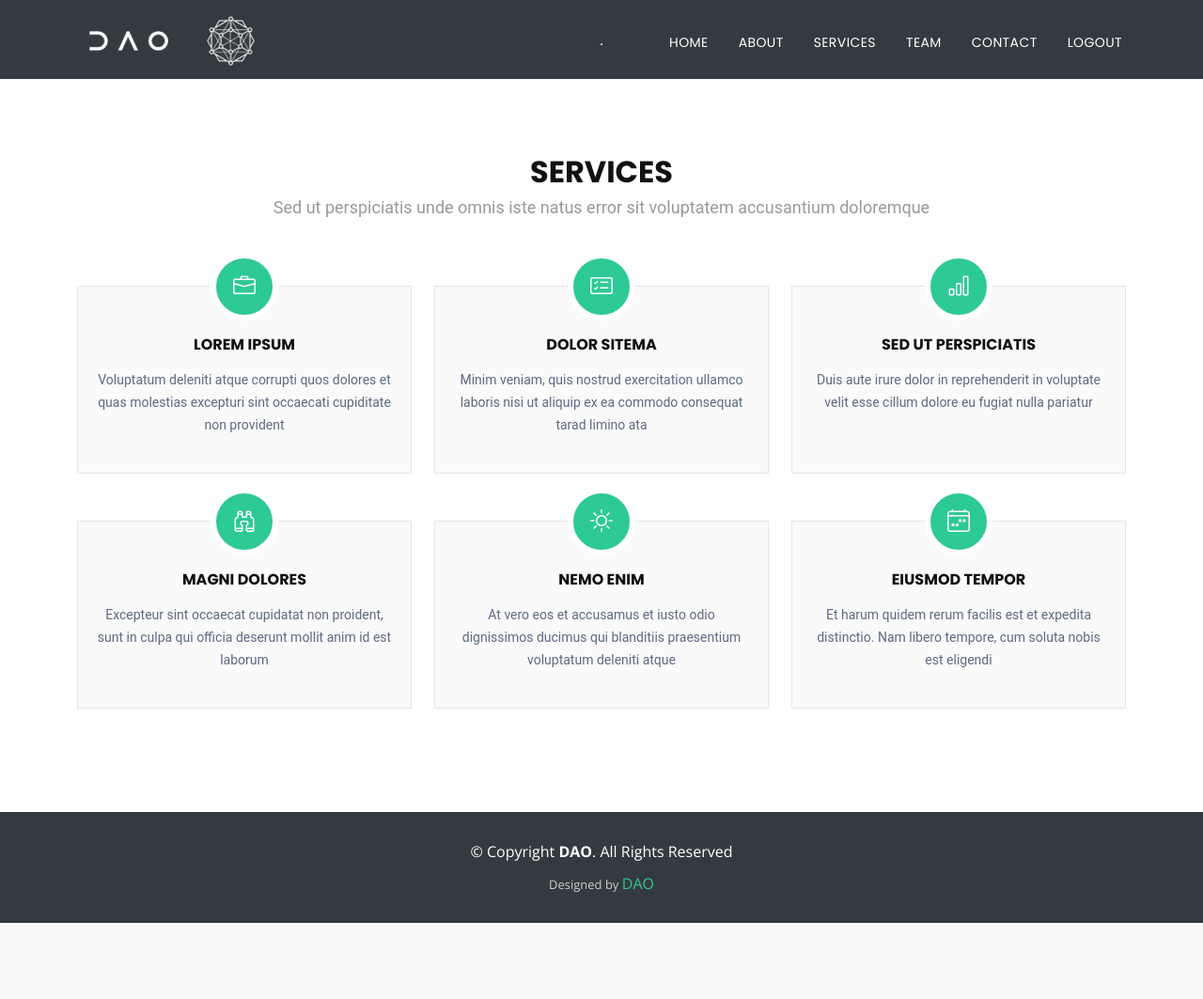
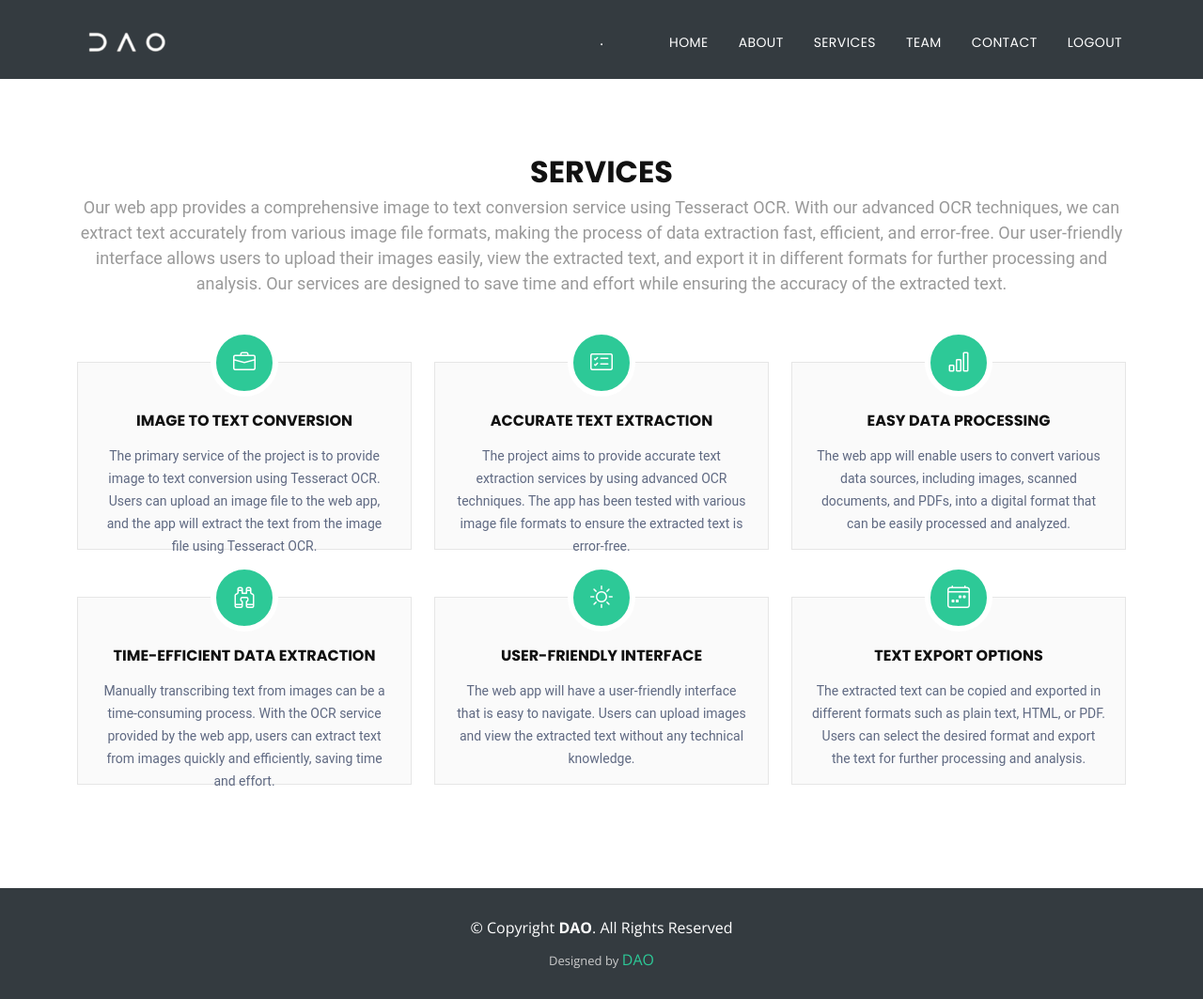
Before and after one commit to JayRalph360/DAO-OCR, a Flask app: page /service in a window 1280 px wide. Shown: the whole page at 94% size. Before the commit the page ends 982 px from the top, so only its background shows below. Run offline with Flask 2, Linux system fonts and the light colour scheme; some libraries are stand-ins or nearby versions.

Commit message:
Updated files

```diff
--- a/static/css/stylen.css
+++ b/static/css/stylen.css
@@ -46,14 +46,14 @@ h6 {
 }
 
 .transparent-box {
-  margin: 100px;
-  margin-top: 100px;
-  margin-bottom: 100px;
+  margin: 70px;
+  margin-top: 70px;
+  margin-bottom: 70px;
   border: 2px solid white;
   border-radius: 20px;
-  padding: 100px;
-  padding-top: 10px;
-  padding-bottom: 5px;
+  padding: 2%;
+  padding-top: 2%;
+  padding-bottom: 2%;
 }
 
 /*--------------------------------------------------------------
@@ -578,7 +578,7 @@ section {
 
 #about .about-container .background {
   min-height: 300px;
-  background: url(../img/writing.jpg) center top no-repeat;
+  background: url(../img/toa.jpg) center top no-repeat;
   margin-bottom: 10px;
 }
 
--- a/templates/base.html
+++ b/templates/base.html
@@ -1,5 +1,5 @@
 <!DOCTYPE html>
-<html>
+<html lang="en">
 
 <head>
   <title>DAO-OCR</title>
@@ -31,7 +31,6 @@
 
   <!-- Template Main CSS File -->
   <link href="static/css/stylen.css" rel="stylesheet">
-  <link href="static/css/stylog.css" rel="stylesheet">
 
   <!-- =======================================================
     * Template Name: DAO
--- a/templates/login.html
+++ b/templates/login.html
@@ -91,7 +91,7 @@
 					</div>
 				</form>
 
-				<div class="login100-more" style="background-image: url('static/img/georgie.jpg');">
+				<div class="login100-more" style="background-image: url('static/img/jess.jpg');">
 				</div>
 			</div>
 		</div>
--- a/templates/service.html
+++ b/templates/service.html
@@ -9,50 +9,84 @@
         <div class="container" data-aos="fade-up">
           <div class="section-header">
             <h3 class="section-title">Services</h3>
-            <p class="section-description">Sed ut perspiciatis unde omnis iste natus error sit voluptatem accusantium doloremque</p>
+            <p class="section-description">
+              Our web app provides a comprehensive image to text conversion service using
+              Tesseract OCR. With our advanced OCR techniques, we can extract text accurately
+              from various image file formats, making the process of data extraction fast,
+              efficient, and error-free. Our user-friendly interface allows users to upload
+              their images easily, view the extracted text, and export it in different formats
+              for further processing and analysis. Our services are designed to save time and
+              effort while ensuring the accuracy of the extracted text.
+            </p>
           </div>
           <div class="row">
             <div class="col-lg-4 col-md-6" data-aos="zoom-in">
               <div class="box">
                 <div class="icon"><a href=""><i class="bi bi-briefcase"></i></a></div>
-                <h4 class="title"><a href="">Lorem Ipsum</a></h4>
-                <p class="description">Voluptatum deleniti atque corrupti quos dolores et quas molestias excepturi sint occaecati cupiditate non provident</p>
+                <h4 class="title"><a href="">Image to text conversion</a></h4>
+                <p class="description">
+                  The primary service of the project is to provide image to text
+                  conversion using Tesseract OCR. Users can upload an image file to
+                  the web app, and the app will extract the text from the image file
+                  using Tesseract OCR.
+                </p>
               </div>
             </div>
             <div class="col-lg-4 col-md-6" data-aos="zoom-in">
               <div class="box">
                 <div class="icon"><a href=""><i class="bi bi-card-checklist"></i></a></div>
-                <h4 class="title"><a href="">Dolor Sitema</a></h4>
-                <p class="description">Minim veniam, quis nostrud exercitation ullamco laboris nisi ut aliquip ex ea commodo consequat tarad limino ata</p>
+                <h4 class="title"><a href="">Accurate text extraction</a></h4>
+                <p class="description">
+                  The project aims to provide accurate text extraction services by
+                  using advanced OCR techniques. The app has been tested with various
+                  image file formats to ensure the extracted text is error-free.
+                </p>
               </div>
             </div>
             <div class="col-lg-4 col-md-6" data-aos="zoom-in">
               <div class="box">
                 <div class="icon"><a href=""><i class="bi bi-bar-chart"></i></a></div>
-                <h4 class="title"><a href="">Sed ut perspiciatis</a></h4>
-                <p class="description">Duis aute irure dolor in reprehenderit in voluptate velit esse cillum dolore eu fugiat nulla pariatur</p>
+                <h4 class="title"><a href="">Easy data processing</a></h4>
+                <p class="description">
+                  The web app will enable users to convert various data sources,
+                  including images, scanned documents, and PDFs, into a digital format
+                  that can be easily processed and analyzed.
+                </p>
               </div>
             </div>
 
             <div class="col-lg-4 col-md-6" data-aos="zoom-in">
               <div class="box">
                 <div class="icon"><a href=""><i class="bi bi-binoculars"></i></a></div>
-                <h4 class="title"><a href="">Magni Dolores</a></h4>
-                <p class="description">Excepteur sint occaecat cupidatat non proident, sunt in culpa qui officia deserunt mollit anim id est laborum</p>
+                <h4 class="title"><a href="">Time-efficient data extraction</a></h4>
+                <p class="description">
+                  Manually transcribing text from images can be a time-consuming
+                  process. With the OCR service provided by the web app, users can
+                  extract text from images quickly and efficiently, saving time and
+                  effort.
+                </p>
               </div>
             </div>
             <div class="col-lg-4 col-md-6" data-aos="zoom-in">
               <div class="box">
                 <div class="icon"><a href=""><i class="bi bi-brightness-high"></i></a></div>
-                <h4 class="title"><a href="">Nemo Enim</a></h4>
-                <p class="description">At vero eos et accusamus et iusto odio dignissimos ducimus qui blanditiis praesentium voluptatum deleniti atque</p>
+                <h4 class="title"><a href="">User-friendly interface</a></h4>
+                <p class="description">
+                  The web app will have a user-friendly interface that is easy to
+                  navigate. Users can upload images and view the extracted text
+                  without any technical knowledge.
+                </p>
               </div>
             </div>
             <div class="col-lg-4 col-md-6" data-aos="zoom-in">
               <div class="box">
                 <div class="icon"><a href=""><i class="bi bi-calendar4-week"></i></a></div>
-                <h4 class="title"><a href="">Eiusmod Tempor</a></h4>
-                <p class="description">Et harum quidem rerum facilis est et expedita distinctio. Nam libero tempore, cum soluta nobis est eligendi</p>
+                <h4 class="title"><a href="">Text export options</a></h4>
+                <p class="description">
+                  The extracted text can be copied and exported in different formats
+                  such as plain text, HTML, or PDF. Users can select the desired
+                  format and export the text for further processing and analysis.
+                </p>
               </div>
             </div>
           </div>
--- a/templates/signup.html
+++ b/templates/signup.html
@@ -91,7 +91,7 @@
 					</div>
 				</form>
 
-				<div class="login100-more" style="background-image: url('static/img/jess.jpg');">
+				<div class="login100-more" style="background-image: url('static/img/georgie.jpg');">
 				</div>
 			</div>
 		</div>
--- a/templates/upload.html
+++ b/templates/upload.html
@@ -30,7 +30,7 @@
         <div>
           {% if extracted_text %}
           <h2 class="btn-get-started"> The extracted text from the image is:</h2>
-          <img src="static/test-img/temp.png" type="image/png" style="border-radius: 5%;"/>
+          <!-- <img src="static/test-img/temp.png" type="image/png" style="border-radius: 5%;"/> -->
           <div id="output"> <h2 style="font-size: small;">{{ extracted_text }}</h2></div>
           <div>
             {% else %}
```
Also changed, not shown: templates/about.html (+38 -9 lines), templates/contact.html (+16 -5 lines), templates/team.html (+26 -27 lines), static/img/Daniel.jpg (added), static/img/Daniels.jpg (added), static/img/Ralph.jpg (added), static/img/Seth.jpg (added), static/img/dao-nhead.png, static/img/dao-nlogo.png, static/img/dao-nvlogo.png (added), static/img/toa.jpg (added), static/test-img/temp.png.
